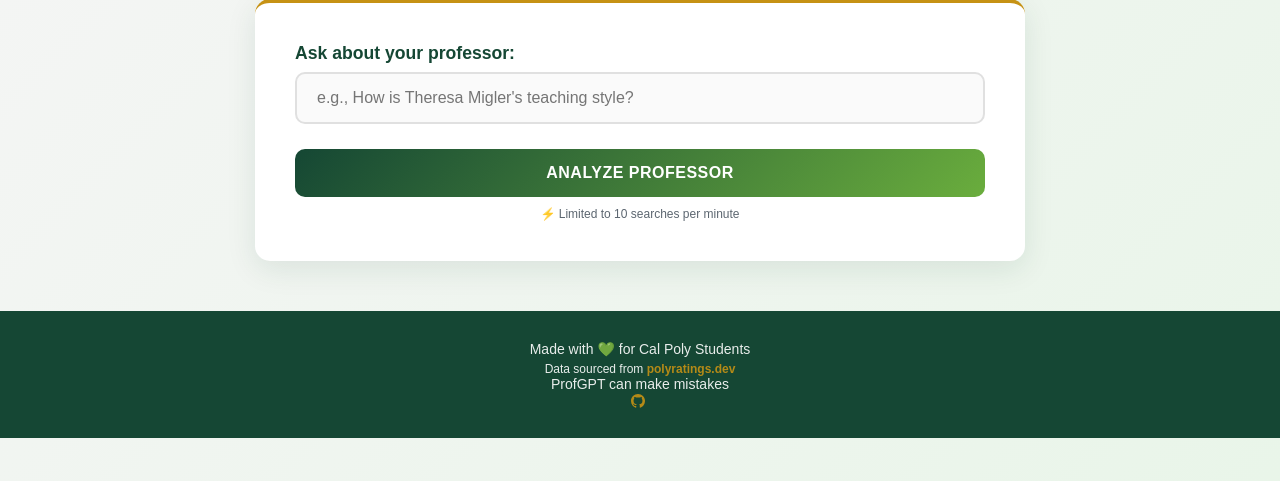
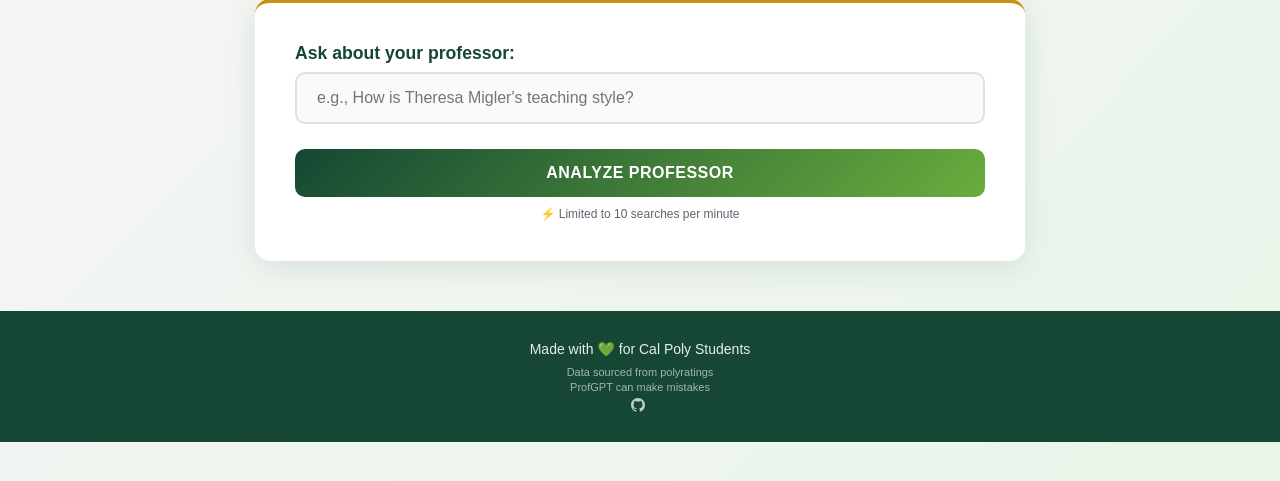
Before and after one commit to saslani01/poly-ratings-llm, a Python web app: template templates/index.html in a window 1280 px wide. Shown: the part 169-650 px from the top of the page. Run offline with Jinja, Linux system fonts and the light colour scheme; the template is opened without the code that fills it, so the values that code supplies are empty.

Commit message:
minor design changes

```diff
--- a/static/style.css
+++ b/static/style.css
@@ -269,14 +269,33 @@
     margin-top: 5px;
 }
 
+.footer .footer-small {
+    font-size: 11px;
+    opacity: 0.6;
+    margin-top: 8px;
+    line-height: 1.4;
+}
+
+.footer .footer-small a {
+    color: white;
+    text-decoration: none;
+    font-weight: normal;
+}
+
+.footer .footer-small a:hover {
+    color: var(--cal-poly-gold);
+    text-decoration: none;
+}
+
 .footer a {
-    color: var(--cal-poly-gold);
+    color: rgba(255, 255, 255, 0.8);
     text-decoration: none;
     font-weight: 600;
 }
 
 .footer a:hover {
-    text-decoration: underline;
+    color: var(--cal-poly-gold);
+    text-decoration: none;
 }
 
 .mustang-accent {
@@ -438,6 +457,11 @@
         margin-top: 8px;
     }
 
+    .footer .footer-small {
+        font-size: 10px;
+        margin-top: 8px;
+    }
+
     .footer .disclaimer {
         font-size: 10px;
         margin-top: 5px;
@@ -513,4 +537,8 @@
         padding: 20px 15px;
         border-radius: 20px 20px 0 0;
     }
+
+    .footer .footer-small {
+        font-size: 9px;
+    }
 }
--- a/templates/index.html
+++ b/templates/index.html
@@ -37,10 +37,8 @@
 
     <div class="footer">
         <p>Made with 💚 for Cal Poly Students</p>
-        <p class="data-source">
-            Data sourced from <a href="https://polyratings.dev/" target="_blank">polyratings.dev</a>
-        </p>
-        <p class="disclaimer">
+        <p class="footer-small">
+            Data sourced from <a href="https://polyratings.dev/" target="_blank">polyratings</a><br>
             ProfGPT can make mistakes
         </p>
         <p class="source-link">
```
Also changed, not shown: 1 other file.
